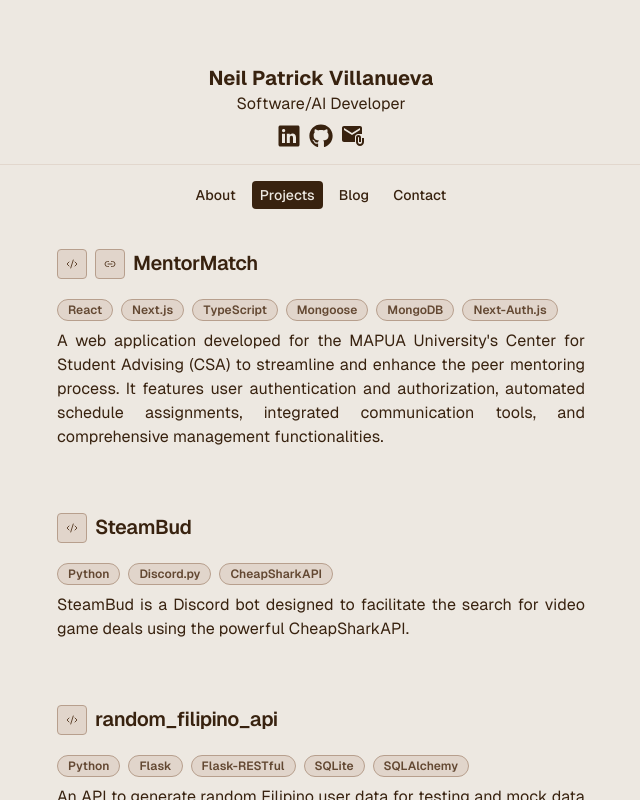
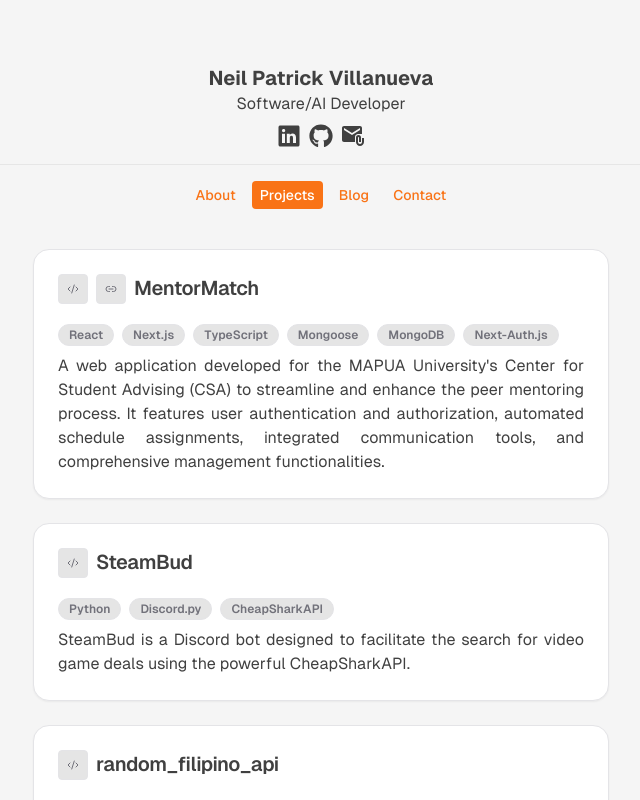
Before and after one commit to drxc00/portfolio, a Next.js app: page /projects in a window 1280 px wide. Shown: the top 800 px of the page, without its empty margins (319-959 px from the left). Built offline with nearby package versions, Linux system fonts and the light colour scheme.

Commit message:
updated ui theme

```diff
--- a/src/app/blog/[slug]/page.tsx
+++ b/src/app/blog/[slug]/page.tsx
@@ -1,8 +1,6 @@
 
 import Link from "next/link";
 import { markdownToHtml } from '@/lib/helpers';
-
-
 
 export default async function BlogPost({ params }: { params: Promise<{ slug: string }>; }) {
     const { slug: blogName } = await params
--- a/src/app/blog/page.tsx
+++ b/src/app/blog/page.tsx
@@ -18,7 +18,7 @@ export default function Blog(): JSX.Element {
                         animate={{ opacity: 1, y: 0 }}
                         transition={{ delay: index / (blogs.length + 1), duration: 0.5 }}
                         key={index}
-                        className="border p-5 rounded bg-secondary/30"
+                        className="border p-5 rounded bg-card"
                     >
 
                         <div className="space-y-1">
--- a/src/app/globals.css
+++ b/src/app/globals.css
@@ -8,49 +8,49 @@ body {
 
 @layer base {
   :root {
-    --background: 35 25% 90.59%;
-    --foreground: 27.8 57.75% 13.92%;
-    --card: 35 25% 90.59%;
-    --card-foreground: 27.8 57.75% 13.92%;
-    --popover: 30 100% 98.43%;
-    --popover-foreground: 27.8 57.75% 13.92%;
-    --primary: 27.8 57.75% 13.92%;
-    --primary-foreground: 35 25% 90.59%;
-    --secondary: 30 100% 98.43%;
-    --secondary-foreground: 27.8 57.75% 13.92%;
-    --muted: 27.27 26.83% 83.92%;
-    --muted-foreground: 26.94 32.89% 29.22%;
-    --accent: 20 27.27% 97.84%;
-    --accent-foreground: 24.59 25.52% 46.86%;
-    --destructive: 0 65.33% 44.12%;
-    --destructive-foreground: 0 0% 98.04%;
-    --border: 25.71 22.58% 63.53%;
-    --input: 30 100% 98.43%;
-    --ring: 26.94 32.89% 29.22%;
-    --radius: 0.5;
+    --background: 0 0% 96.08%;
+    --foreground: 0 0% 25.1%;
+    --card: 0 0% 100%;
+    --card-foreground: 0 0% 25.1%;
+    --popover: 0 0% 100%;
+    --popover-foreground: 0 0% 25.1%;
+    --primary: 24.58 94.98% 53.14%;
+    --primary-foreground: 0 0% 100%;
+    --secondary: 0 0% 32.16%;
+    --secondary-foreground: 0 0% 100%;
+    --muted: 0 0% 89.8%;
+    --muted-foreground: 240 3.83% 46.08%;
+    --accent: 0 0% 89.8%;
+    --accent-foreground: 0 0% 25.1%;
+    --destructive: 0 84.24% 60.2%;
+    --destructive-foreground: 0 0% 100%;
+    --border: 240 5.88% 90%;
+    --input: 268.24 42.5% 84.31%;
+    --ring: 24.58 94.98% 53.14%;
+    --radius: 1rem;
   }
 
   .dark {
     --background: 240 10% 3.92%;
-    --foreground: 0 0% 98.04%;
-    --card: 240 10% 3.92%;
-    --card-foreground: 0 0% 98.04%;
-    --popover: 240 10% 3.92%;
-    --popover-foreground: 0 0% 98.04%;
-    --primary: 0 0% 98.04%;
-    --primary-foreground: 240 5.88% 10%;
+    --foreground: 240 5.88% 90%;
+    --card: 240 5.88% 10%;
+    --card-foreground: 240 5.88% 90%;
+    --popover: 240 3.7% 15.88%;
+    --popover-foreground: 240 5.88% 90%;
+    --primary: 24.58 94.98% 53.14%;
+    --primary-foreground: 0 0% 100%;
     --secondary: 240 3.7% 15.88%;
-    --secondary-foreground: 0 0% 98.04%;
+    --secondary-foreground: 240 5.88% 90%;
     --muted: 240 3.7% 15.88%;
     --muted-foreground: 240 5.03% 64.9%;
-    --accent: 240 3.7% 15.88%;
-    --accent-foreground: 0 0% 98.04%;
-    --destructive: 0 62.03% 30.98%;
+    --accent: 240 5.26% 26.08%;
+    --accent-foreground: 240 5.88% 90%;
+    --destructive: 0 84.24% 60.2%;
     --destructive-foreground: 0 0% 98.04%;
-    --border: 240 3.7% 15.88%;
+    --border: 240 5.88% 10%;
     --input: 240 3.7% 15.88%;
-    --ring: 240 4.88% 83.92%;
-    --radius: 0.5;
+    --ring: 24.58 94.98% 53.14%;
+    --radius: 1rem;
   }
 }
 
--- a/src/app/projects/page.tsx
+++ b/src/app/projects/page.tsx
@@ -49,7 +49,7 @@ export default function Projects() {
     return (
         <>
             <div className="mt-10 w-full md:max-w-xl">
-                <div className="space-y-10">
+                <div className="space-y-6">
                     {projects.map((project, index) => (
                         <motion.div
                             key={index}
@@ -57,8 +57,8 @@ export default function Projects() {
                             animate={{ opacity: 1, y: 0 }} // Fade in and move to position
                             transition={{ delay: index / (projects.length + 1), duration: 0.5 }} // Same transition for all
                         >
-                            <Card className=" w-full shadow-none border-none">
-                                <CardContent className="mt-5 space-y-2">
+                            <Card className=" w-full flex justify-between ">
+                                <CardContent className="mt-6 space-y-2">
                                     <div className="flex justify-between items-center">
                                         <div className="space-y-1">
                                             <div>
```
